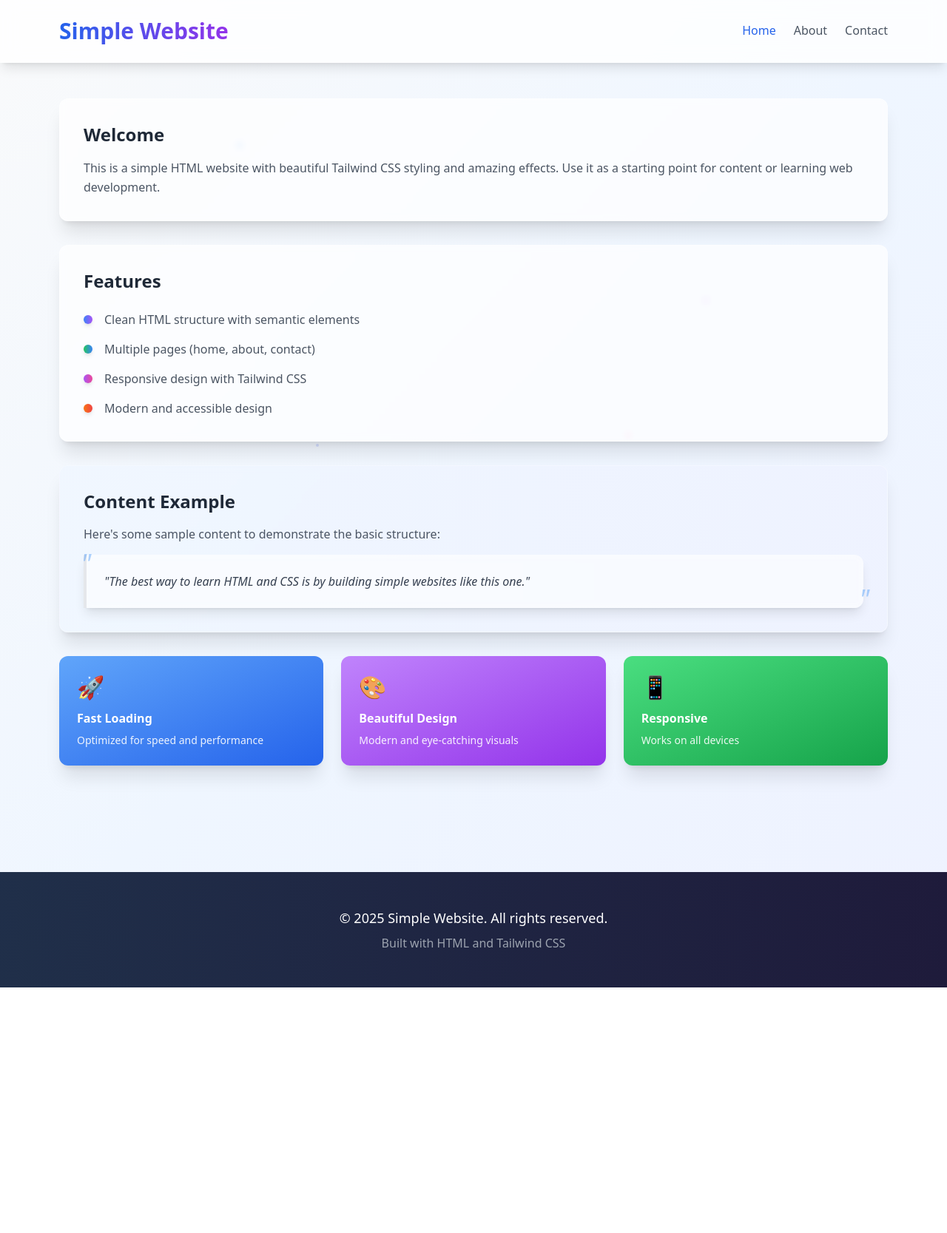
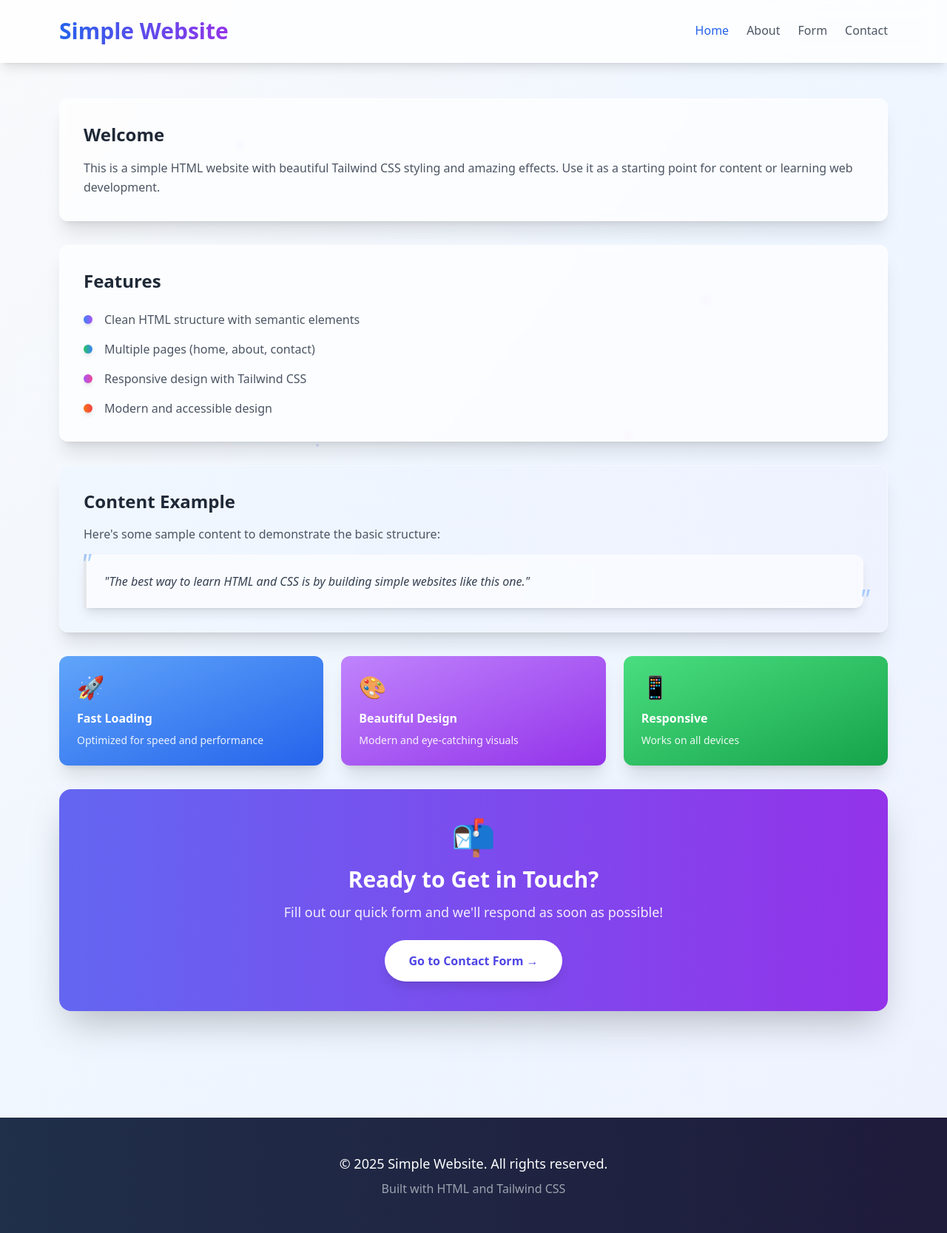
Before and after one commit to Khaddy06/codie, a plain HTML site: page index.html in a window 1280 px wide. Shown: the whole page at 74% size. Before the commit the page ends 1335 px from the top, so only its background shows below. Drawn offline with nearby package versions, Linux system fonts and the light colour scheme.

Commit message:
Add navigation link to form in index.html and include a back button in form.html; enhanced call to action section with improved styling and animations.

```diff
--- a/index.html
+++ b/index.html
@@ -57,6 +57,10 @@
                     </a>
                     <a href="about.html" class="text-gray-600 hover:text-gray-800 font-medium transition-all duration-300 border-b-2 border-transparent hover:border-gray-600 hover:scale-110 transform relative group">
                         About
+                        <span class="absolute -bottom-1 left-0 w-0 h-0.5 bg-gray-600 transition-all duration-300 group-hover:w-full"></span>
+                    </a>
+                    <a href="form/index.html" class="text-gray-600 hover:text-gray-800 font-medium transition-all duration-300 border-b-2 border-transparent hover:border-gray-600 hover:scale-110 transform relative group">
+                        Form
                         <span class="absolute -bottom-1 left-0 w-0 h-0.5 bg-gray-600 transition-all duration-300 group-hover:w-full"></span>
                     </a>
                     <a href="contact.html" class="text-gray-600 hover:text-gray-800 font-medium transition-all duration-300 border-b-2 border-transparent hover:border-gray-600 hover:scale-110 transform relative group">
@@ -124,6 +128,16 @@
                 <p class="text-sm opacity-90">Works on all devices</p>
             </div>
         </section>
+
+        <!-- Call to Action Section -->
+        <section class="bg-gradient-to-r from-indigo-500 to-purple-600 rounded-2xl shadow-2xl p-10 text-center text-white mb-8 animate-slide-up transform hover:scale-105 transition-all duration-500" style="animation-delay: 0.8s">
+            <div class="text-5xl mb-4 animate-bounce-slow">📬</div>
+            <h2 class="text-3xl font-bold mb-3">Ready to Get in Touch?</h2>
+            <p class="text-lg mb-6 opacity-90">Fill out our quick form and we'll respond as soon as possible!</p>
+            <a href="form/index.html" class="inline-block bg-white text-indigo-600 font-bold py-4 px-8 rounded-full hover:bg-gray-100 transform hover:scale-110 transition-all duration-300 shadow-lg hover:shadow-2xl">
+                Go to Contact Form →
+            </a>
+        </section>
     </main>
 
     <footer class="bg-gradient-to-r from-gray-800 to-gray-900 text-white py-12 mt-16 relative overflow-hidden">
```
Also changed, not shown: form/index.html (+8 -0 lines).
